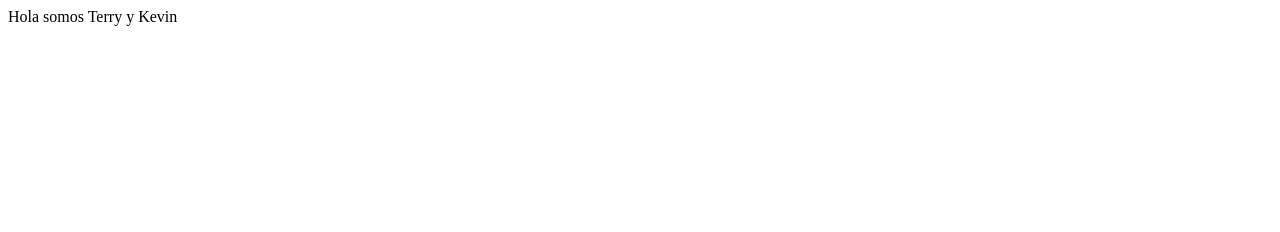
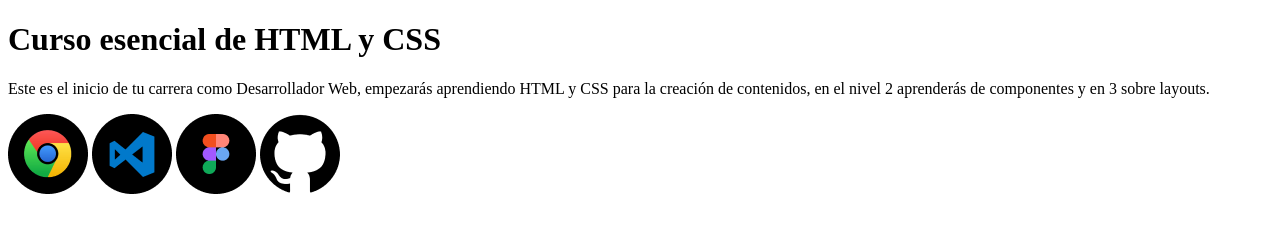
Before and after one commit to Erikaosb/curso-esencial-html-css, a plain HTML site: page index.html in a window 1280 px wide. Drawn offline with Linux system fonts and the light colour scheme.

Commit message:
Hemos agregado las imágenes de los logos al setup.

```diff
--- a/index.html
+++ b/index.html
@@ -3,9 +3,17 @@
 <head>
   <meta charset="UTF-8">
   <meta name="viewport" content="width=device-width, initial-scale=1.0">
-  <title>Document</title>
+  <title>El Blog de Eri</title>
 </head>
 <body>
-  Hola somos Terry y Kevin
-</body>
-</html>
+  <h1>
+      Curso esencial de HTML y CSS
+    </h1>
+    <p>
+      Este es el inicio de tu carrera como Desarrollador Web, empezarás aprendiendo HTML y CSS para la creación de contenidos,
+      en el nivel 2 aprenderás de componentes y en 3 sobre layouts.
+    </p>
+    <img src="images/google-chrome.png" alt="Logo de Google Chrome" title="Logo de Google Chrome">
+    <img src="images/visual-studio-code.png" alt="Logo del editor de còdigo de Visual Studio Code" title="Logo del editor de còdigo de Visual Studio Code">
+    <img src="images/figma.png" alt="Logo de Figma" title="Logo de Figma">
+    <img src="images/github.png" alt="Logo de GitHub" title="Logo de GitHub">
```
Also changed, not shown: images/figma.png (added), images/github.png (added), images/google-chrome.png (added), images/visual-studio-code.png (added).
